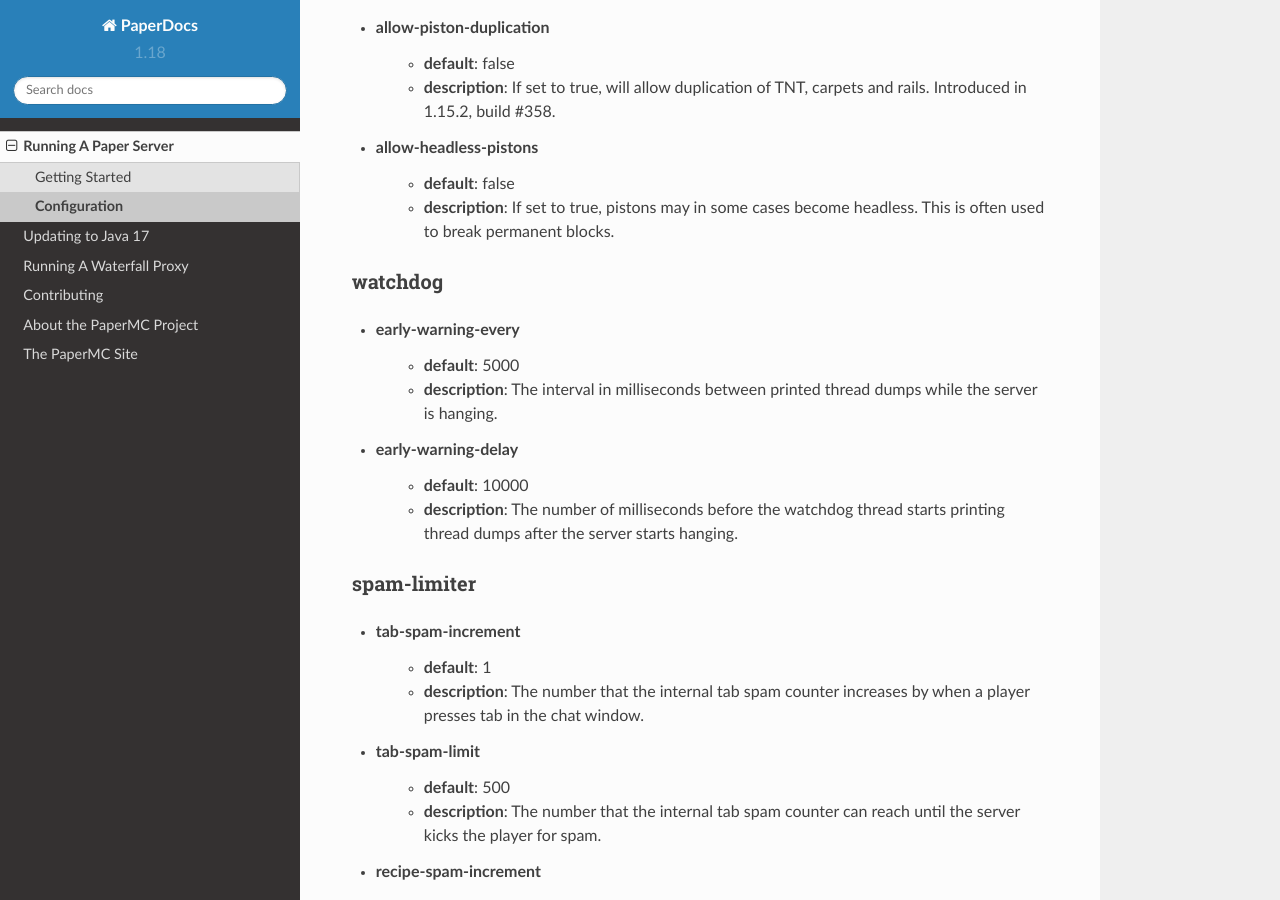
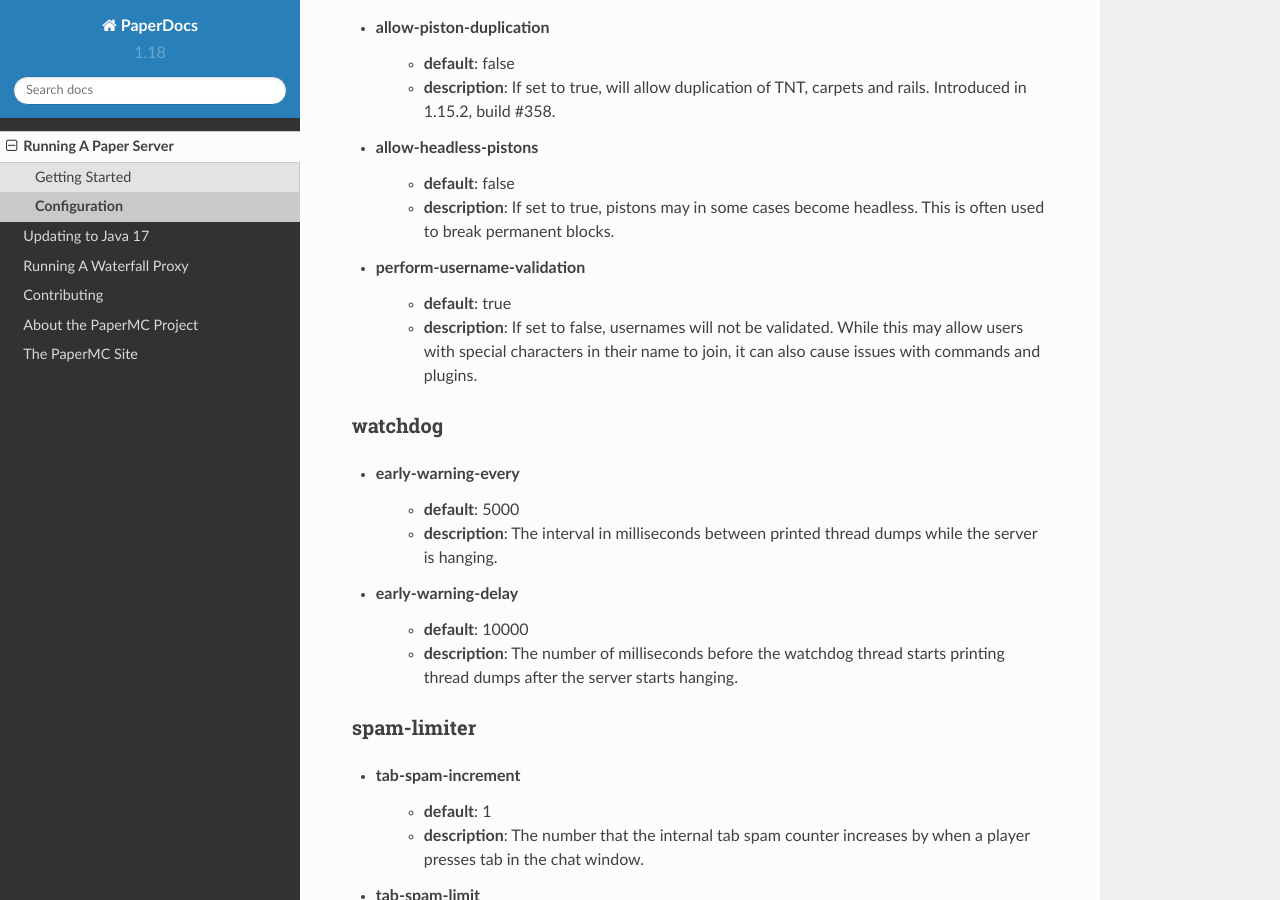
Before and after one commit to PaperMC/PaperDocs, a Sphinx documentation site: the page built from source/server/configuration.rst, in a window 1280 px wide and 900 px high, scrolled down 3954 px. Built offline with Sphinx 7.4.7 and the Read the Docs theme 2.0.0, drawn with Linux system fonts in a browser that asks for light colours.

Commit message:
Documentation for perform-username-validation

```diff
--- a/source/server/configuration.rst
+++ b/source/server/configuration.rst
@@ -181,6 +181,12 @@
     - **default**: false
     - **description**: If set to true, pistons may in some cases become headless.
       This is often used to break permanent blocks.
+
+* perform-username-validation
+    - **default**: true
+    - **description**: If set to false, usernames will not be validated. While this may allow
+      users with special characters in their name to join, it can also cause issues with commands
+      and plugins.
 
 watchdog
 ~~~~~~~~
```
